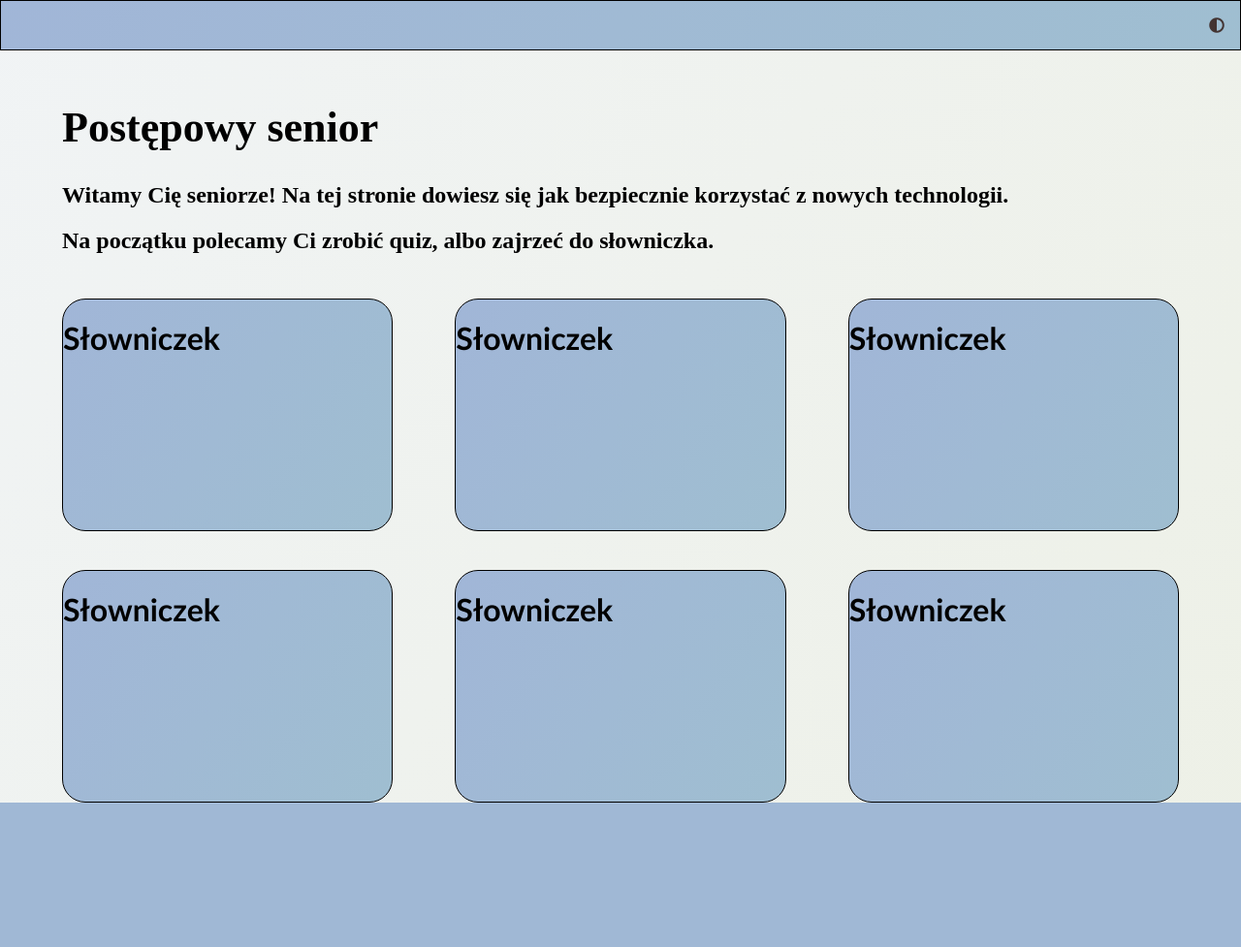
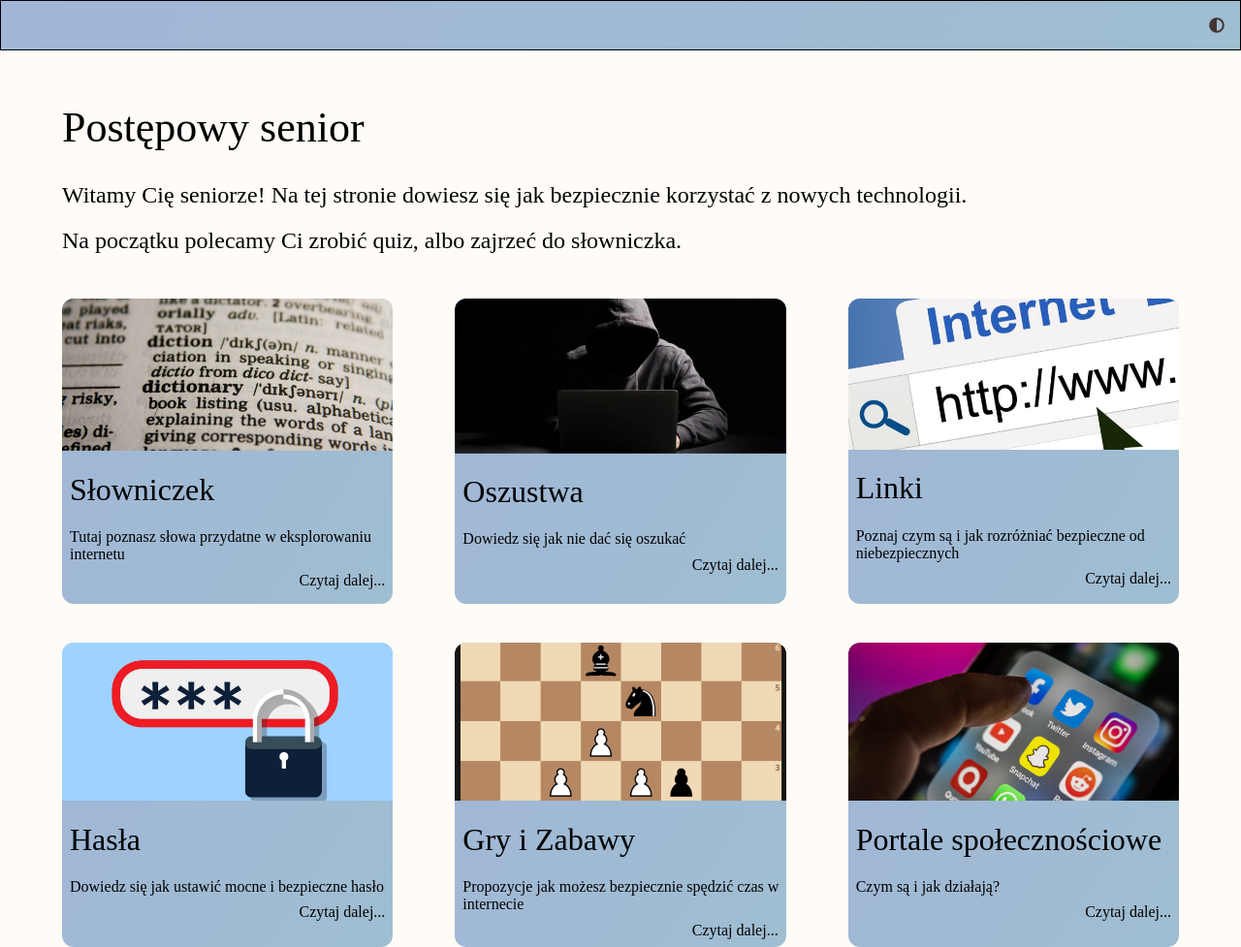
Before and after one commit to QuantumDock/HKT3, a Flask app: page / in a window 1280 px wide. Shown: the whole page at 97% size. Before the commit the page ends 828 px from the top, so only its background shows below. Run offline with Flask 3, Linux system fonts and the light colour scheme; some web fonts are replaced.

Commit message:
html: main page layout, various css changes

```diff
--- a/static/css/styles.css
+++ b/static/css/styles.css
@@ -16,13 +16,16 @@ html {
 /* Default styles */
 body {
   color: #000;
-  background-color: #fff;
-  background: linear-gradient(
-    123deg,
-    rgba(242, 245, 252, 1) -50%,
-    rgba(236, 239, 224, 1) 150%
-  );
+  background-color: #fffcf7;
   font-family: calibri;
+}
+
+h1 {
+  font-weight: 350;
+}
+
+h2 {
+  font-weight: 250;
 }
 
 /* High-contrast styles */
@@ -59,9 +62,10 @@ body {
 }
 
 .grid {
+  font-family: Nunito;
   display: grid;
   grid-template-columns: 1fr 1fr 1fr;
-  grid-template-rows: 30vh 30vh;
+  grid-template-rows: 1fr 1fr;
   justify-items: center;
   align-items: end;
   column-gap: 5vw;
@@ -77,25 +81,37 @@ body {
     rgba(161, 181, 216, 1) -10%,
     rgba(159, 191, 208, 1) 110%
   );
-  border: 1px solid #000;
-  border-radius: 24px;
+  border: 1px none #000;
+  border-radius: 12px;
   width: 100%;
   height: 100%;
+  overflow: hidden;
 }
 
 .grid__element--flex {
   display: flex;
-  padding: 10;
+  flex-direction: column;
 }
 
 .title {
-  font-family: Nunito;
   padding: 2vw 5vw 2vw 5vw;
   font-size: 22px;
+  font-family: Nunito;
+  font-style: normal;
 }
 
 .title__about {
   font-style: normal;
-  font-weight: 400;
   font-size: 16px;
 }
+
+.grid__element__content {
+  display: flex;
+  flex-direction: column;
+  padding-left: 0.5em;
+}
+
+.grid__element__read-more {
+  margin: 0.5em 0.5em 0.5em 0;
+  align-self: end;
+}
--- a/templates/index.html
+++ b/templates/index.html
@@ -13,32 +13,68 @@
 <div class="grid">
     <div class="grid__element">
         <div class="grid__element--flex">
-            <h1>Słowniczek</h1>
+            <img src="{{ url_for('static', filename='img/slownik.png') }}"/>
+            <div class="grid__element__content">
+                <h1>Słowniczek</h1>
+                <span>Tutaj poznasz słowa przydatne w eksplorowaniu
+                    internetu</span>
+                <span class="grid__element__read-more">Czytaj dalej...</span>
+            </div>
         </div>
     </div>
     <div class="grid__element">
         <div class="grid__element--flex">
-            <h1>Słowniczek</h1>
+            <img src="{{ url_for('static', filename='img/oszustwa.png') }}"/>
+            <div class="grid__element__content">
+
+                <h1>Oszustwa</h1>
+                <span>Dowiedz się jak nie dać się oszukać</span>
+                <span class="grid__element__read-more">Czytaj dalej...</span>
+            </div>
         </div>
     </div>
     <div class="grid__element">
         <div class="grid__element--flex">
-            <h1>Słowniczek</h1>
+            <img src="{{ url_for('static', filename='img/linki.png') }}"/>
+
+            <div class="grid__element__content">
+                <h1>Linki</h1>
+                <span>Poznaj czym są i jak rozróżniać bezpieczne od niebezpiecznych</span>
+                <span class="grid__element__read-more">Czytaj dalej...</span>
+            </div>
         </div>
     </div>
     <div class="grid__element">
         <div class="grid__element--flex">
-            <h1>Słowniczek</h1>
+            <img src="{{ url_for('static', filename='img/hasla.png') }}"/>
+
+            <div class="grid__element__content">
+                <h1>Hasła</h1>
+                <span>Dowiedz się jak ustawić mocne i bezpieczne hasło</span>
+                <span class="grid__element__read-more">Czytaj dalej...</span>
+            </div>
         </div>
     </div>
     <div class="grid__element">
         <div class="grid__element--flex">
-            <h1>Słowniczek</h1>
+            <img src="{{ url_for('static', filename='img/gry.png') }}"/>
+
+            <div class="grid__element__content">
+                <h1>Gry i Zabawy</h1>
+                <span>Propozycje jak możesz bezpiecznie spędzić czas w internecie</span>
+                <span class="grid__element__read-more">Czytaj dalej...</span>
+            </div>
         </div>
     </div>
     <div class="grid__element">
         <div class="grid__element--flex">
-            <h1>Słowniczek</h1>
+            <img src="{{ url_for('static', filename='img/media.png') }}"/>
+
+            <div class="grid__element__content">
+                <h1>Portale społecznościowe</h1>
+                <span>Czym są i jak działają?</span>
+                <span class="grid__element__read-more">Czytaj dalej...</span>
+            </div>
         </div>
     </div>
 </div>
```
Also changed, not shown: static/img/gry.png (added), static/img/hasla.png (added), static/img/linki.png (added), static/img/media.png (added), static/img/oszustwa.png (added), static/img/slownik.png (added).
